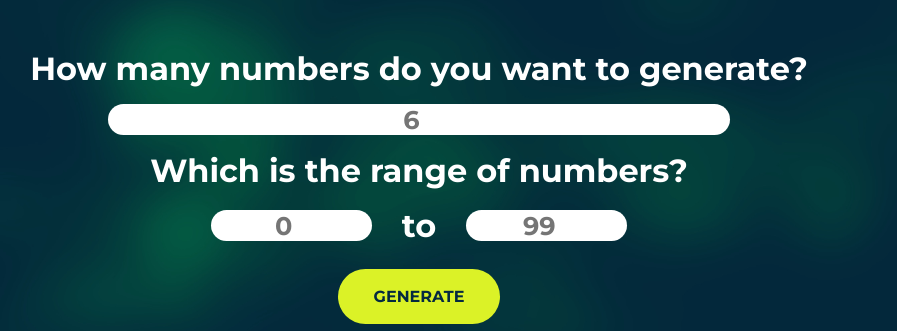
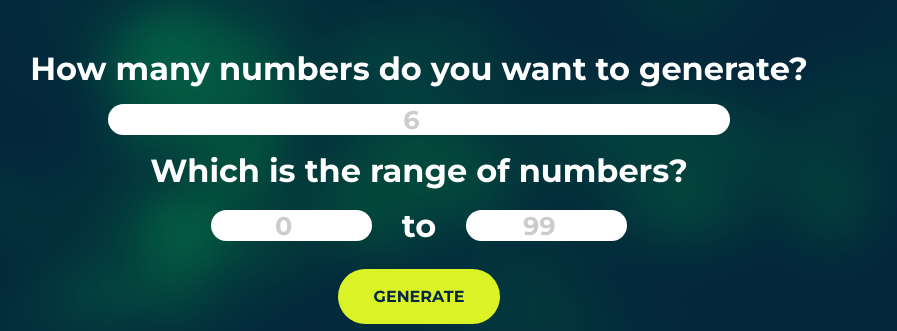
Before and after one commit to LucasKodex/lottery-ticket-app, a Django app: page /home/ in a window 1280 px wide. Shown: the part 209-540 px from the top of the page, without its empty margins (221-1118 px from the left). Run offline with Django 3.2, Linux system fonts and the light colour scheme.

Commit message:
style: reduces placeholder contrast

```diff
--- a/number_generator/static/number_generator/style_home.css
+++ b/number_generator/static/number_generator/style_home.css
@@ -41,6 +41,10 @@ form input.number {
     font-size: 0.8em;
 }
 
+form input.number::placeholder {
+    color: var(--light-grey);
+}
+
 form input.quantity {
     width: 80%;
 }
```
